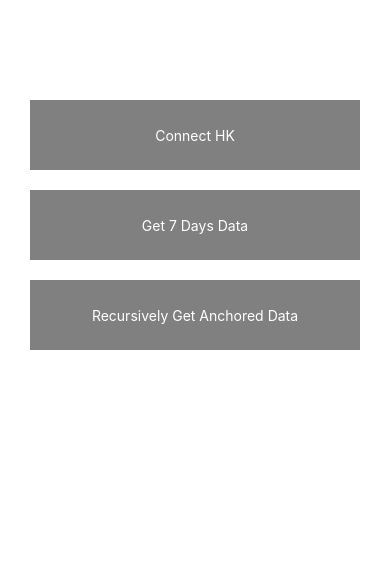
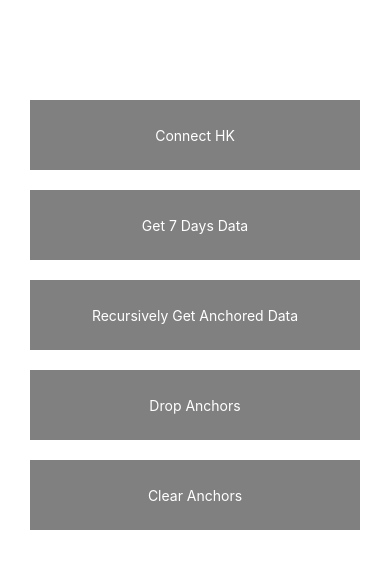
Before and after one commit to JulianKingman/healthkit_test, a React Native app: screen / in a window 390 px wide. Shown: the top 568 px of the page. Built offline with nearby package versions, Linux system fonts and the light colour scheme; what react-native would draw is missing.

Commit message:
Update App.js
Added Drop Anchor and Clear Anchor buttons to call the new dropAnchor() and clearAnchor() methods in Obj-C

```diff
--- a/App.js
+++ b/App.js
@@ -109,6 +109,7 @@ const App: () => React$Node = () => {
                     },
                     (data, err) => {
                       if (!data) {
+                        console.log('No anchored data');
                         Alert.alert('Done');
                         resolve(true);
                         return;
@@ -119,11 +120,48 @@ const App: () => React$Node = () => {
                           ? map(data[0], (d, k) => `${k}: ${d.length}`)
                           : data,
                       );
+                      console.log(data, err);
                       return resolve(getData());
                     },
                   );
                 });
               getData();
+            }}
+          />
+          <Button
+            text="Drop Anchors"
+            onPress={() => {
+              AppleHealthKit.dropAnchors(
+                {
+                  permissions: map(
+                    AppleHealthKit.Constants.Permissions,
+                    v => v,
+                  ),
+                  userid: 'test',
+                },
+                (data, err) => {
+                  console.log(data, err);
+                  Alert.alert('Done');
+                },
+              );
+            }}
+          />
+          <Button
+            text="Clear Anchors"
+            onPress={() => {
+              AppleHealthKit.clearAnchors(
+                {
+                  permissions: map(
+                    AppleHealthKit.Constants.Permissions,
+                    v => v,
+                  ),
+                  userid: 'test',
+                },
+                (data, err) => {
+                  console.log(data, err);
+                  Alert.alert('Done');
+                },
+              );
             }}
           />
         </View>
```
